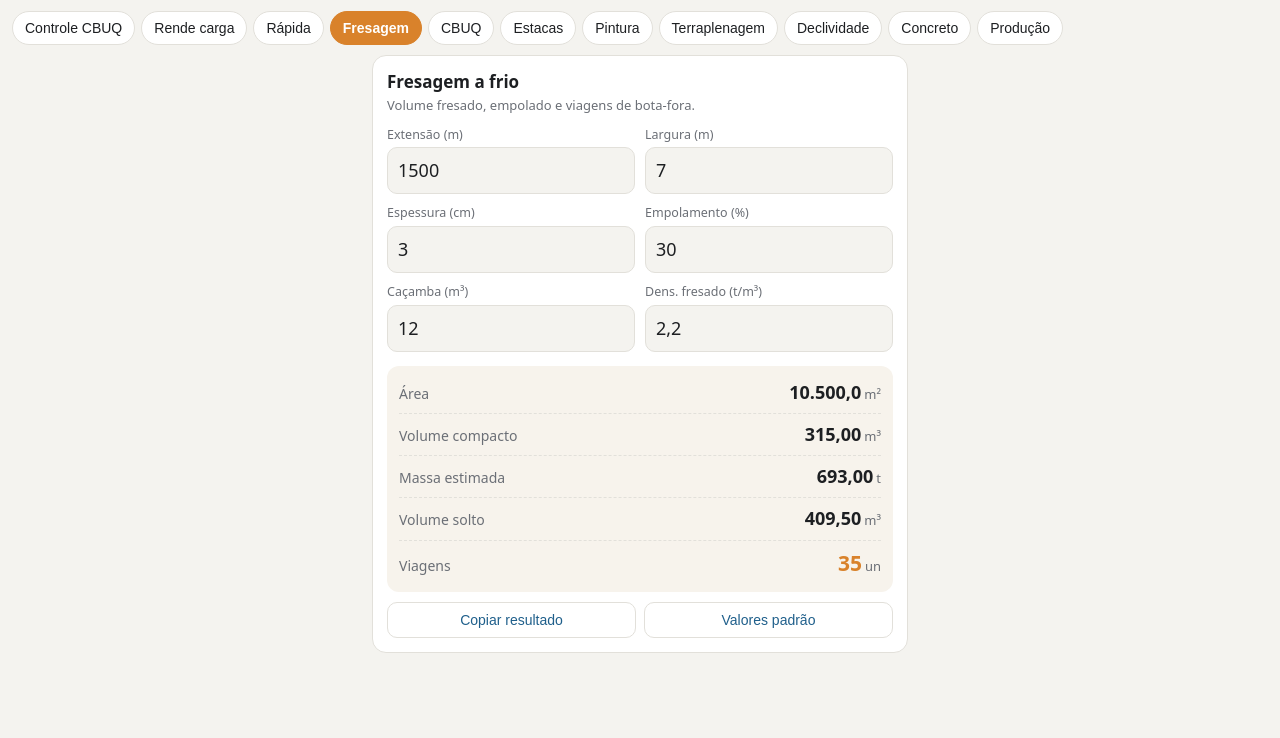
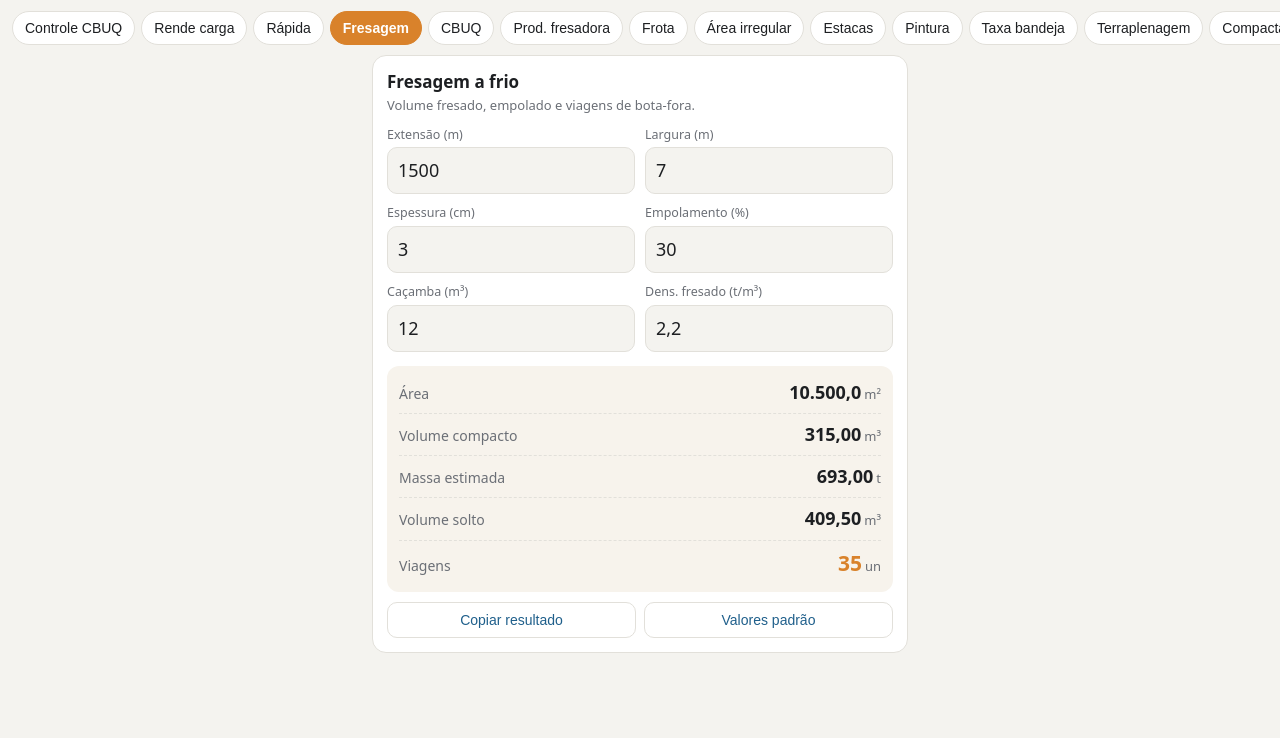
Before and after one commit to Geovanisodre/calculadoras-de-campo, a plain HTML site: page index.html in a window 1280 px wide. Shown: the part 62-800 px from the top of the page. Drawn offline with Linux system fonts and the light colour scheme.

Commit message:
Novos cálculos: fresadora, frota, área irregular, bandeja, compactação, granular
Co-Authored-By: Claude Opus 5.5 <noreply@anthropic.com>
Claude-Session: https://claude.ai/code/session_018xERsaAbnNJac77Q4M9FZh

```diff
--- a/index.html
+++ b/index.html
@@ -109,6 +109,19 @@ const CALCS = [
   f:[['L','Extensão (m)',1500],['B','Largura (m)',7],['e','Espessura (cm)',8],['dens','Densidade (t/m³)',2.4],['perda','Perda/sobra (%)',3],['cap','Carga caminhão (t)',14]],
   c:v=>{const A=v.L*v.B, V=A*v.e/100, M=V*v.dens, Mp=M*(1+v.perda/100);
    return [['Área',A,'m²',1],['Volume',V,'m³'],['Massa teórica',M,'t'],['Massa c/ perda',Mp,'t',2,1],['Cargas',up(Mp/v.cap),'un',0,1],['Consumo por m',Mp/v.L,'t/m']];}},
+ {id:'fresadora', nome:'Prod. fresadora', titulo:'Produção da fresadora', d:'Produção horária/diária e caminhões necessários para o bota-fora.',
+  f:[['vel','Velocidade (m/min)',8],['B','Largura do tambor (m)',2],['e','Espessura (cm)',3],['ef','Eficiência (%)',60],['h','Horas/dia',8],['emp','Empolamento (%)',30],['cap','Caçamba (m³)',12]],
+  c:v=>{const a=v.vel*60*v.B*v.ef/100, V=a*v.e/100, Vs=V*(1+v.emp/100);
+   return [['Produção',a,'m²/h',0,1],['Por dia',a*v.h,'m²/dia',0,1],['Avanço por dia',a*v.h/v.B,'m',0],['Fresado compacto',V,'m³/h'],['Fresado solto',Vs,'m³/h'],['Caminhões por hora',Vs/v.cap,'viag/h',1,1]];}},
+ {id:'frota', nome:'Frota', titulo:'Frota de caminhões', d:'Ciclo do caminhão e quantos precisa para não parar a vibro (ou a fresadora).',
+  f:[['dist','Distância usina/bota-fora (km)',15],['vc','Vel. carregado (km/h)',40],['vv','Vel. vazio (km/h)',50],['tc','Carga + espera (min)',15],['td','Descarga + manobra (min)',10],['cap','Carga do caminhão (t)',14],['prod','Produção da frente (t/h)',100]],
+  c:v=>{const cic=v.tc+v.td+v.dist/v.vc*60+v.dist/v.vv*60, th=v.cap*60/cic;
+   return [['Ciclo do caminhão',cic,'min',0,1],['Viagens por caminhão',60/cic,'viag/h',2],['Cada caminhão entrega',th,'t/h',1],['Caminhões necessários',up(v.prod/th),'un',0,1],['Intervalo entre chegadas',v.cap/v.prod*60,'min',0]];}},
+ {id:'area', nome:'Área irregular', titulo:'Área por larguras medidas', d:'Meça a largura em cada estaca e digite separado por ponto e vírgula. Método dos trapézios.',
+  f:[['lst','Larguras (m) — ex.: 7; 7,2; 6,8; 7,5',"7; 7,2; 6,8; 7,5",'txt'],['d','Espaçamento entre medidas (m)',20],['e','Espessura (cm) — opcional',5],['dens','Densidade (t/m³)',2.4]],
+  c:v=>{const b=String(v.lst).split(/[;\n\/]+|\s{1,}(?=\d)/).map(x=>P(x)).filter(Number.isFinite); let A=0; for(let i=1;i<b.length;i++)A+=(b[i-1]+b[i])/2*v.d;
+   const L=(b.length-1)*v.d;
+   return [['Medidas lidas',b.length,'',0],['Extensão',L,'m',1],['Área',A,'m²',2,1],['Largura média',L>0?A/L:NaN,'m',2],['Volume',A*v.e/100,'m³',2],['Massa',A*v.e/100*v.dens,'t',2,1]];}},
  {id:'estaca', nome:'Estacas', titulo:'Estaqueamento', d:'Extensão entre estacas e quanto CBUQ/fresagem cabe no trecho.',
   f:[['e1','Estaca inicial',10],['m1','+ metros',0],['e2','Estaca final',35],['m2','+ metros',8.5],['de','Dist. entre estacas (m)',20],['B','Largura (m) — opcional',7]],
   c:v=>{const x1=v.e1*v.de+v.m1, x2=v.e2*v.de+v.m2, L=Math.abs(x2-x1);
@@ -117,10 +130,22 @@ const CALCS = [
   f:[['L','Extensão (m)',1500],['B','Largura (m)',7],['tx','Taxa (L/m²)',0.5],['tq','Tanque espargidor (L)',6000]],
   c:v=>{const A=v.L*v.B, Q=A*v.tx;
    return [['Área',A,'m²',1],['Quantidade',Q,'L',0,1],['Em m³',Q/1000,'m³'],['Tanques',up(Q/v.tq),'un',0,1],['Por metro de pista',Q/v.L,'L/m']];}},
+ {id:'bandeja', nome:'Taxa bandeja', titulo:'Taxa de aplicação pela bandeja', d:'Confere a taxa do espargidor (pintura/imprimação) pesando a bandeja.',
+  f:[['p0','Bandeja vazia (g)',450],['p1','Bandeja com material (g)',495],['a','Lado A (cm)',30],['b','Lado B (cm)',30],['dens','Densidade do material (kg/L)',1.0],['tx','Taxa de projeto (L/m²)',0.5]],
+  c:v=>{const A=v.a*v.b/1e4, kg=(v.p1-v.p0)/1000/A, L=kg/v.dens, dv=(L/v.tx-1)*100;
+   return [['Taxa medida',kg,'kg/m²',3],['Taxa medida',L,'L/m²',3,1],['Desvio x projeto',(dv>0?'+':'')+F(dv,1),'%',1,1],['Área da bandeja',A,'m²',3]];}},
  {id:'terra', nome:'Terraplenagem', titulo:'Volume por seção média', d:'V = (A1 + A2)/2 × distância. Corte empolado ou aterro com fator de homogeneização.',
   f:[['A1','Área seção 1 (m²)',12],['A2','Área seção 2 (m²)',18],['d','Distância (m)',20],['emp','Empolamento (%)',25],['fh','Fator homogen. (aterro)',1.25],['cap','Caçamba (m³)',12]],
   c:v=>{const V=(v.A1+v.A2)/2*v.d, Vs=V*(1+v.emp/100);
    return [['Volume geométrico',V,'m³',2,1],['Corte — volume solto',Vs,'m³'],['Viagens (corte)',up(Vs/v.cap),'un',0],['Aterro — corte necessário',V*v.fh,'m³'],['Aterro — solto p/ transporte',V*v.fh*(1+v.emp/100),'m³'],['Viagens (aterro)',up(V*v.fh*(1+v.emp/100)/v.cap),'un',0]];}},
+ {id:'gc', nome:'Compactação', titulo:'Grau de compactação', d:'Frasco de areia / cilindro: densidade de campo, GC e desvio de umidade.',
+  f:[['m','Massa úmida do solo (g)',4750],['vol','Volume do furo (cm³)',2000],['h','Umidade de campo (%)',9.5],['dmax','γd máx. laboratório (g/cm³)',2.15],['hot','Umidade ótima (%)',8.5],['gcmin','GC mínimo exigido (%)',100]],
+  c:v=>{const gh=v.m/v.vol, gd=gh/(1+v.h/100), gc=gd/v.dmax*100, dh=v.h-v.hot;
+   return [['γ úmido',gh,'g/cm³',3],['γd campo',gd,'g/cm³',3],['Grau de compactação',gc,'%',1,1],['Situação',Number.isFinite(gc)?(gc>=v.gcmin?'✓ Aprovado':'✗ Abaixo do mínimo'):'—','',0,1],['Desvio de umidade',(dh>0?'+':'')+F(dh,1),'p.p.',1]];}},
+ {id:'granular', nome:'Granular', titulo:'Brita / base granular', d:'Do volume compactado para toneladas, volume solto e viagens.',
+  f:[['L','Extensão (m)',100],['B','Largura (m)',7],['e','Espessura compactada (cm)',15],['dc','Dens. compactada (t/m³)',2.2],['ds','Dens. solta (t/m³)',1.6],['cap','Caçamba (m³)',12]],
+  c:v=>{const V=v.L*v.B*v.e/100, M=V*v.dc, Vs=M/v.ds;
+   return [['Volume compactado',V,'m³',2],['Massa',M,'t',1,1],['Volume solto',Vs,'m³',1],['Fator de empolamento',v.dc/v.ds,'',2],['Viagens',up(Vs/v.cap),'un',0,1]];}},
  {id:'decliv', nome:'Declividade', titulo:'Declividade e caimento', d:'Confere caimento medido e calcula desnível para a declividade alvo.',
   f:[['dist','Distância (m)',3.5],['dh','Desnível medido (cm)',7],['i','Declividade alvo (%)',2]],
   c:v=>[['Declividade medida',v.dh/(v.dist*100)*100,'%',2,1],['Desnível p/ alvo',v.i/100*v.dist*100,'cm',1,1],['Diferença',v.dh-v.i/100*v.dist*100,'cm',1],['Inclinação medida',Math.atan(v.dh/100/v.dist)*180/Math.PI,'°']]},
@@ -148,11 +173,11 @@ function show(id){
   if(c.special) return c.id==='rapida'?rapida():controle();
   const vals=store[c.id]||{};
   app.innerHTML=`<div class="card"><h2>${c.titulo}</h2><p class="d">${c.d}</p>
-   <div class="grid">${c.f.map(([k,lab,def])=>`<label>${lab}<input inputmode="decimal" data-k="${k}" value="${(vals[k]??String(def)).toString().replace('.',',')}"></label>`).join('')}</div>
+   <div class="grid">${c.f.map(([k,lab,def,tp])=>tp==='txt'?`<label class="full">${lab}<input data-k="${k}" data-txt="1" value="${String(vals[k]??def).replace(/"/g,'&quot;')}"></label>`:`<label>${lab}<input inputmode="decimal" data-k="${k}" value="${(vals[k]??String(def)).toString().replace('.',',')}"></label>`).join('')}</div>
    <div class="res" id="res"></div>
    <div class="tools"><button id="cp">Copiar resultado</button><button id="rs">Valores padrão</button></div></div>`;
   const run=()=>{
-    const v={}; app.querySelectorAll('input[data-k]').forEach(i=>{v[i.dataset.k]=P(i.value); (store[c.id]=store[c.id]||{})[i.dataset.k]=i.value;}); save();
+    const v={}; app.querySelectorAll('input[data-k]').forEach(i=>{v[i.dataset.k]=i.dataset.txt?i.value:P(i.value); (store[c.id]=store[c.id]||{})[i.dataset.k]=i.value;}); save();
     const out=c.c(v);
     document.getElementById('res').innerHTML=out.map(([k,n,u,d,hl])=>`<div class="row${hl?' hl':''}"><span class="k">${k}</span><span class="v">${typeof n==='string'?n:F(n,d??2)}<span class="u">${u}</span></span></div>`).join('');
     app._txt=c.titulo+'\n'+c.f.map(([k,lab])=>`${lab}: ${v[k]}`.replace('.',',')).join('\n')+'\n—\n'+out.map(([k,n,u,d])=>`${k}: ${typeof n==='string'?n:F(n,d??2)} ${u}`).join('\n');
--- a/sw.js
+++ b/sw.js
@@ -1,4 +1,4 @@
-const CACHE='calc-campo-v2';
+const CACHE='calc-campo-v3';
 const FILES=['./','./index.html','./manifest.json','./icon-192.png','./icon-512.png','./icon-180.png'];
 self.addEventListener('install',e=>{e.waitUntil(caches.open(CACHE).then(c=>c.addAll(FILES)));self.skipWaiting();});
 self.addEventListener('activate',e=>{e.waitUntil(caches.keys().then(k=>Promise.all(k.filter(x=>x!==CACHE).map(x=>caches.delete(x)))));self.clients.claim();});
```
